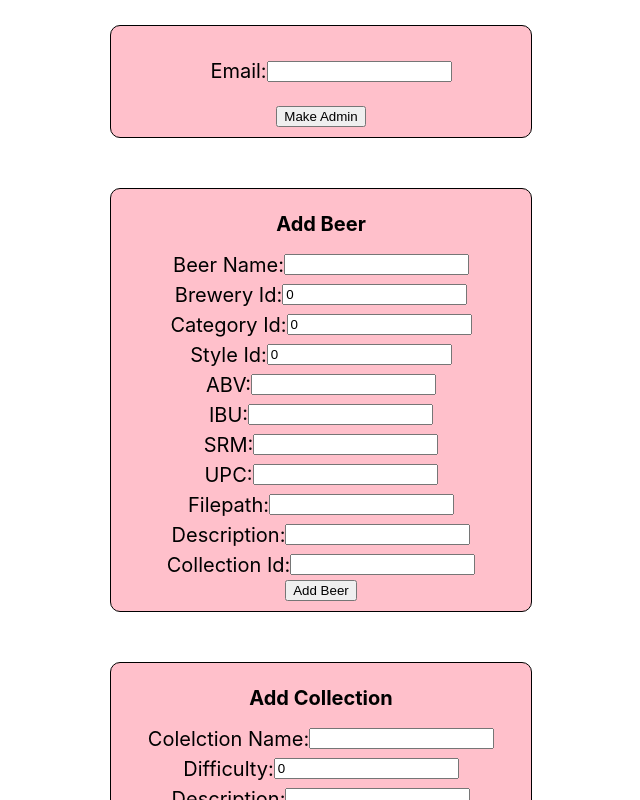
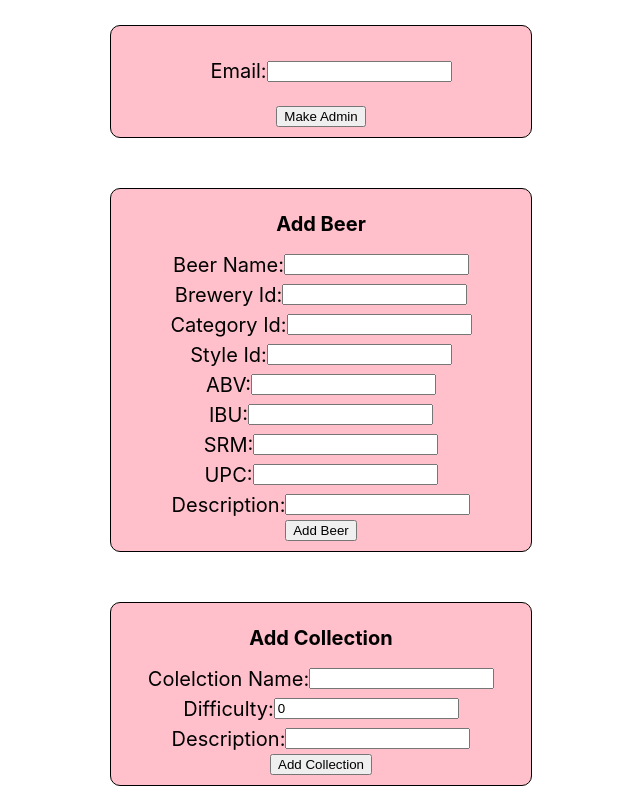
Before and after one commit to FrankPizz10/beer-passport-admin, a React (Create React App) app: page /admin in a window 1280 px wide. Shown: the top 800 px of the page, without its empty margins (319-959 px from the left). Built offline with nearby package versions, Linux system fonts and the light colour scheme; no server answers.

Commit message:
Fixed add beer

```diff
--- a/src/MainScreen/AddBeer.tsx
+++ b/src/MainScreen/AddBeer.tsx
@@ -4,10 +4,7 @@ import { CreateBeer } from "./types";
 import { auth } from "../Firebase/firebase";
 
 const initialBeerValues: CreateBeer = {
-  brewery_id: 0,
   name: "",
-  cat_id: 0,
-  style_id: 0,
   descript: "",
 };
 
@@ -30,9 +27,7 @@ const AddBeer = () => {
       const token = await auth.currentUser?.getIdToken();
       const response = await fetch(addBeerUrl, {
         method: "POST",
-        body: JSON.stringify({
-          beer,
-        }),
+        body: JSON.stringify(beer),
         headers: {
           "Content-Type": "application/json",
           Authorization: "Bearer " + token,
@@ -121,30 +116,12 @@ const AddBeer = () => {
             onChange={handleInputChange}
           />
         </label>
-        <label className="BeerFilepath">
-          Filepath:
-          <input
-            type="text"
-            name="filepath"
-            value={beer.filepath}
-            onChange={handleInputChange}
-          />
-        </label>
         <label className="BeerDescript">
           Description:
           <input
             type="text"
             name="descript"
             value={beer.descript}
-            onChange={handleInputChange}
-          />
-        </label>
-        <label className="BeerCollectionId">
-          Collection Id:
-          <input
-            type="text"
-            name="collection_id"
-            value={beer.collection_id}
             onChange={handleInputChange}
           />
         </label>
```
Also changed, not shown: src/MainScreen/types.ts (+4 -6 lines).
